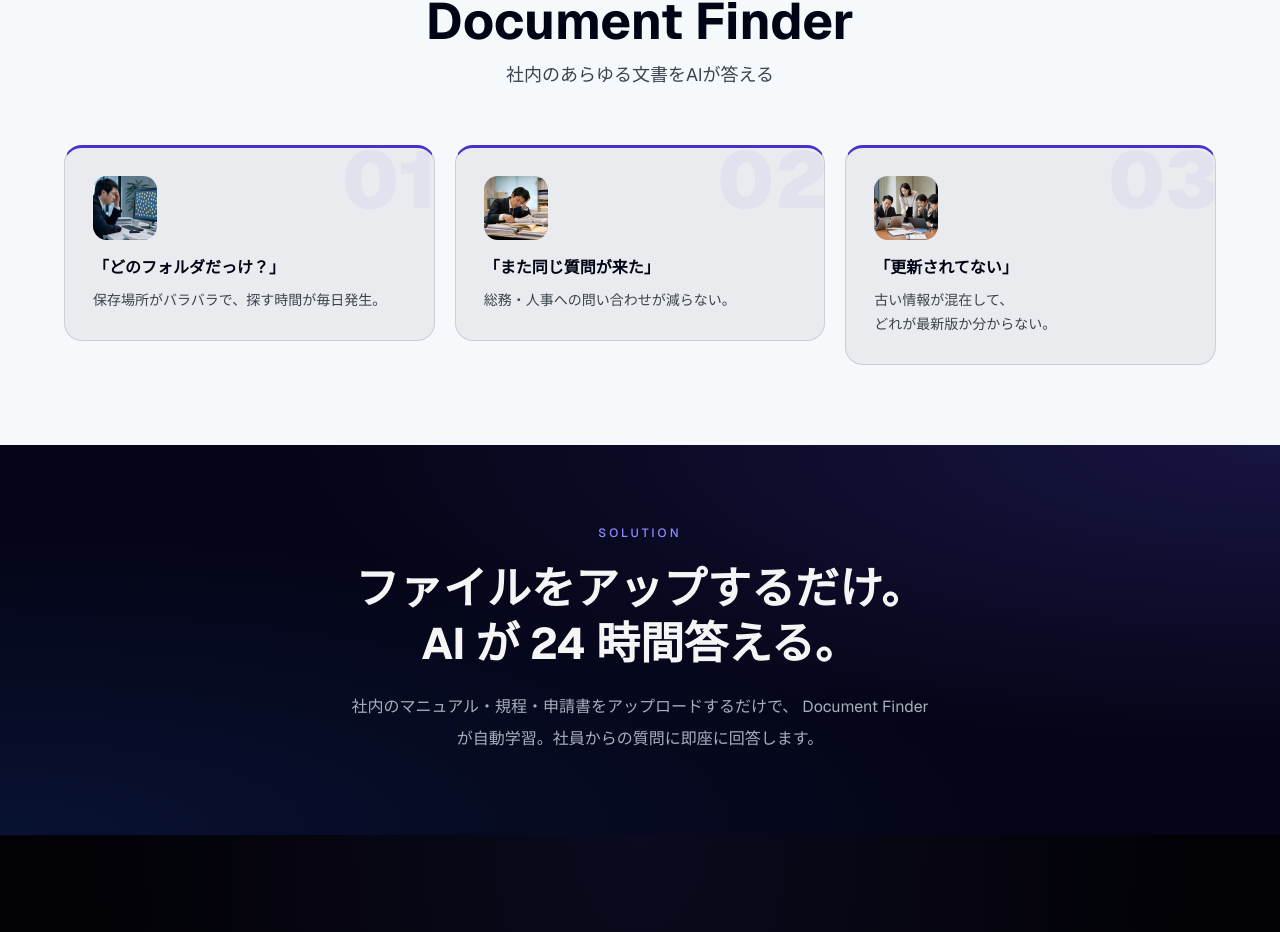
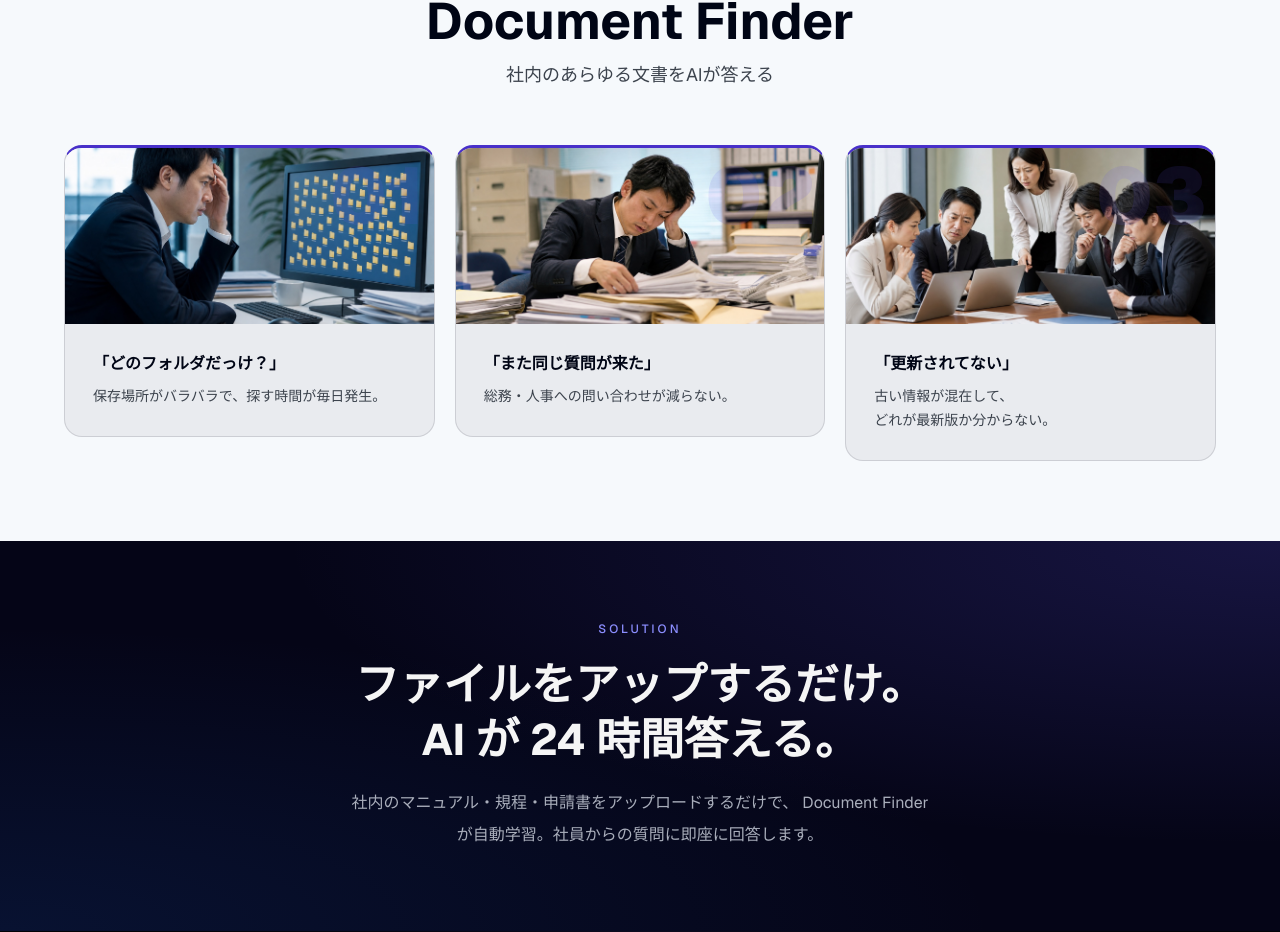
Before and after one commit to rdy3e24r2d2/veulr, a Next.js app: page / in a window 1280 px wide. Shown: the part 1624-2556 px from the top of the page. Built offline with nearby package versions, Linux system fonts and the light colour scheme.

Commit message:
feat: Pain カード画像を全幅レイアウトに変更

```diff
--- a/src/components/lp/Product.tsx
+++ b/src/components/lp/Product.tsx
@@ -188,26 +188,32 @@ export default function Product() {
             {PAIN_CARDS.map((card, i) => (
               <FadeIn key={card.num} delay={i * 100}>
                 <div
-                  className="relative rounded-2xl p-7 overflow-hidden group transition-transform duration-300 hover:-translate-y-1"
+                  className="relative rounded-2xl overflow-hidden group transition-transform duration-300 hover:-translate-y-1"
                   style={{
                     background: "var(--veulr-surface-1)",
                     border: "1px solid var(--veulr-surface-border)",
                     borderTop: "3px solid var(--veulr-accent-primary)",
                   }}
                 >
+                  {/* 番号オーバーレイ */}
                   <span
-                    className="absolute -top-2 -right-1 font-black select-none pointer-events-none"
+                    className="absolute top-2 right-2 font-black select-none pointer-events-none z-10"
                     style={{
                       fontSize: "5rem",
-                      color: "oklch(0.55 0.22 280 / 0.06)",
+                      color: "oklch(0.55 0.22 280 / 0.12)",
                       lineHeight: 1,
                     }}
                   >
                     {card.num}
                   </span>
-                  <div className="w-16 h-16 mb-4 rounded-xl overflow-hidden">
-                    <Image src={card.image} alt={card.title} width={64} height={64} className="w-full h-full object-cover" />
+
+                  {/* 全幅画像 */}
+                  <div className="w-full h-44 overflow-hidden">
+                    <Image src={card.image} alt={card.title} width={400} height={176} className="w-full h-full object-cover" />
                   </div>
+
+                  {/* テキストコンテンツ */}
+                  <div className="p-7">
                     <p
                       className="font-bold text-base mb-2"
                       style={{ color: "var(--veulr-text-primary)" }}
@@ -220,6 +226,7 @@ export default function Product() {
                     >
                       {card.desc}
                     </p>
+                  </div>
                 </div>
               </FadeIn>
             ))}
```
Lines whose indentation alone changed are shown as unchanged.
